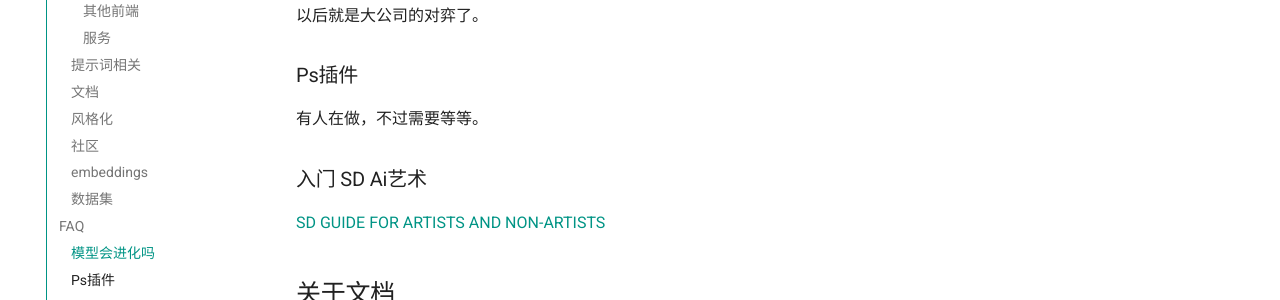
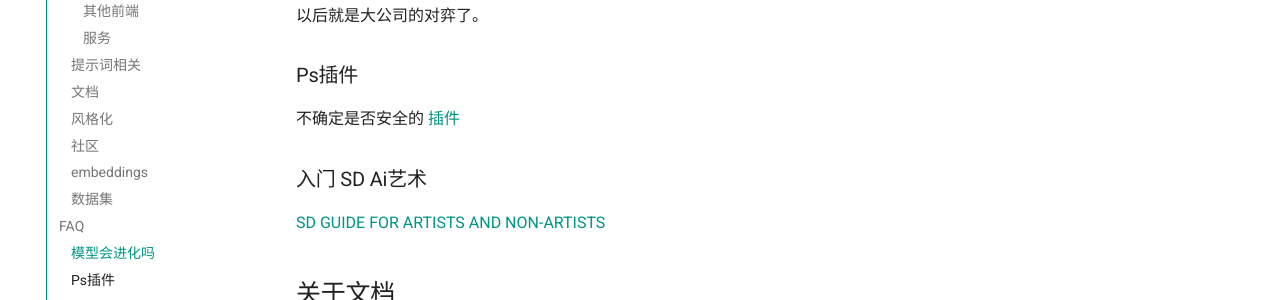
Before and after one commit to sudoskys/StableDiffusionBook, an MkDocs documentation site: the page built from docs/7_landing.md, in a window 1280 px wide and 900 px high, scrolled down 3035 px. Shown: the part 151-451 px from the top of the window. Built offline with MkDocs 1.6.1 and Material for MkDocs 9.7.7, drawn with Linux system fonts in a browser that asks for light colours; comment, search, counter and statistics services are not loaded.

Commit message:
Update 7_landing.md

```diff
--- a/docs/7_landing.md
+++ b/docs/7_landing.md
@@ -155,7 +155,7 @@ NAI模型使用 Danbooru2021 的数据, 而 Danbooru2022 还未训练(个人不
 
 ### Ps插件
 
-有人在做，不过需要等等。
+不确定是否安全的 [插件](https://internationaltd.github.io/defuser/)
 
 ### 入门 SD Ai艺术
 
```
